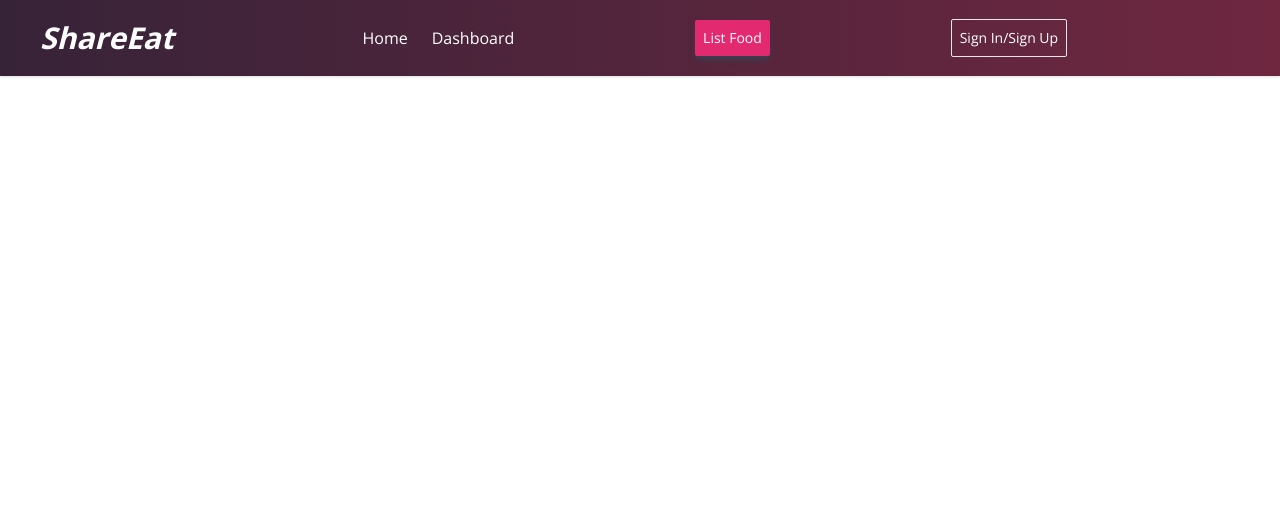
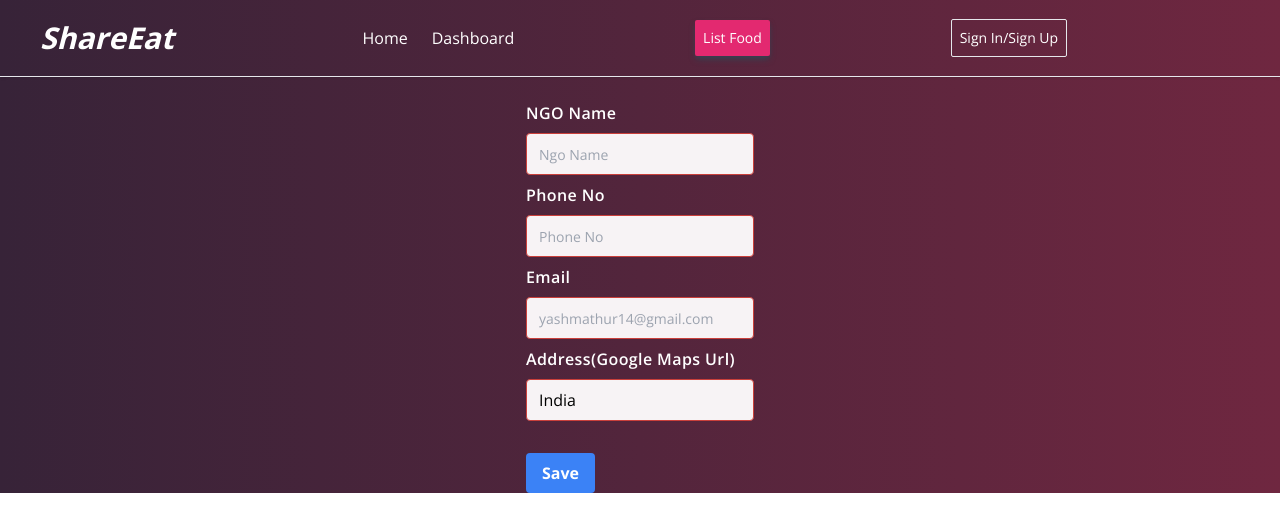
Before and after one commit to tunitx/shareEat-client, a React (Create React App) app in the folder shareeat-frontend/: page / in a window 1280 px wide. Shown: the top 532 px of the page. Built offline with nearby package versions, Linux system fonts and the light colour scheme.

Commit message:
Ngo form added

```diff
--- a/shareeat-frontend/src/App.js
+++ b/shareeat-frontend/src/App.js
@@ -30,9 +30,11 @@
 import React from 'react';
 import { BrowserRouter as Router, Route,  Routes } from 'react-router-dom';
 import Header from './components/Navbar';
+import NgoList from './components/NgoList';
 
 function App() {
   return (
+    <div className='bg-gradient-to-r from-[rgba(55,35,56,1)] to-[rgba(111,39,64,1)]' >
     <Router>
       <div>
         <Routes>
@@ -41,6 +43,10 @@ function App() {
         </Routes>
       </div>
     </Router>
+
+    <NgoList></NgoList>
+
+    </div>
   );
 }
 
--- a/shareeat-frontend/src/components/Navbar.js
+++ b/shareeat-frontend/src/components/Navbar.js
@@ -23,7 +23,7 @@ const Header = () => {
 
 
     return (
-        <nav className="w-full shadow bg-gradient-to-r from-[rgba(55,35,56,1)] to-[rgba(111,39,64,1)]">
+        <nav className="w-full border-b shadow bg-gradient-to-r from-[rgba(55,35,56,1)] to-[rgba(111,39,64,1)]">
             <div className="justify-between px-4 mx-auto lg:max-w-7xl md:items-center md:flex md:px-8">
                 <div>
                     <div className="flex items-center justify-between py-3 md:py-5 md:block">
--- /dev/null
+++ b/shareeat-frontend/src/components/NgoList.js
@@ -0,0 +1,88 @@
+import { useState } from 'react';
+
+
+function App() {
+  const [formData,setFormData] = useState({
+    ngoName: "",
+    phoneNo: "",
+    email: "",
+    address: "India",
+  })
+
+  function changeHandler(event) {
+    const {name,value,checked,type} = event.target;
+    setFormData((prev) => ({...prev,[name]: type === "checkbox" ? checked : value})
+  )
+  }
+
+  function submitHandler(event) {
+    event.preventDefault();
+    console.log(formData);
+  }
+
+  return (
+
+    <div className='flex flex-col items-center'>
+    <br></br>
+     <form onSubmit={submitHandler}>
+
+      <label className="font-semibold text-sm font-Poppins tracking-wide sm:text-base whitespace-nowrap w-full text-white mt-2 mb-4 text-left" htmlFor="ngoName">NGO Name</label>
+      <br></br>
+      <input
+      type="text"
+      name="ngoName"
+      id="ngoName"
+      placeholder="Ngo Name"
+      value={formData.ngoName}
+      onChange={changeHandler}
+      className="grow border w-full rounded border-[#ca403b] py-2 px-3 text-sm sm:text-base  bg-[#f7f3f5] focus:outline-[#EF4D48] placeholder:font-Poppins placeholder:text-sm mt-2 mb-2"
+      />
+
+      <br></br>
+      <label className="font-semibold text-sm font-Poppins tracking-wide sm:text-base whitespace-nowrap w-full text-white mt-2 mb-4 text-left" htmlFor="phoneNo">Phone No</label>
+      <br></br>
+      <input
+      type="number"
+      name="phoneNo"
+      id="phoneNo"
+      placeholder="Phone No"
+      value={formData.phoneNo}
+      onChange={changeHandler}
+      className="grow border w-full rounded border-[#ca403b] py-2 px-3 text-sm sm:text-base  bg-[#f7f3f5] focus:outline-[#EF4D48] placeholder:font-Poppins placeholder:text-sm mt-2 mb-2"
+      />
+
+      <br></br>
+      <label className="font-semibold text-sm font-Poppins tracking-wide sm:text-base whitespace-nowrap w-full text-white mt-2 mb-4 text-left" htmlFor="email">Email</label>
+      <br></br>
+      <input
+      type="text"
+      name="email"
+      id="email"
+      placeholder="yashmathur14@gmail.com"
+      value={formData.email}
+      onChange={changeHandler}
+      className="grow border w-full rounded border-[#ca403b] py-2 px-3 text-sm sm:text-base  bg-[#f7f3f5] focus:outline-[#EF4D48] placeholder:font-Poppins placeholder:text-sm mt-2 mb-2"
+      />
+
+      <br></br>
+      <label className="font-semibold text-sm font-Poppins tracking-wide sm:text-base whitespace-nowrap w-full text-white mt-2 mb-4 text-left"  htmlFor='address'>Address(Google Maps Url)</label>
+      <br></br>
+      <input
+      type="text"
+      name="address"
+      id='address'
+      value={formData.address}
+      onChange={changeHandler}
+      className="grow border w-full rounded border-[#ca403b] py-2 px-3 text-sm sm:text-base  bg-[#f7f3f5] focus:outline-[#EF4D48] placeholder:font-Poppins placeholder:text-sm mt-2 mb-2"
+      />
+        <br></br>
+        <br></br>
+      <button className='bg-blue-500 text-white font-bold rounded py-2 px-4 '>Save
+      </button>
+
+     </form>
+    </div>
+  );
+}
+
+export default App;
```
